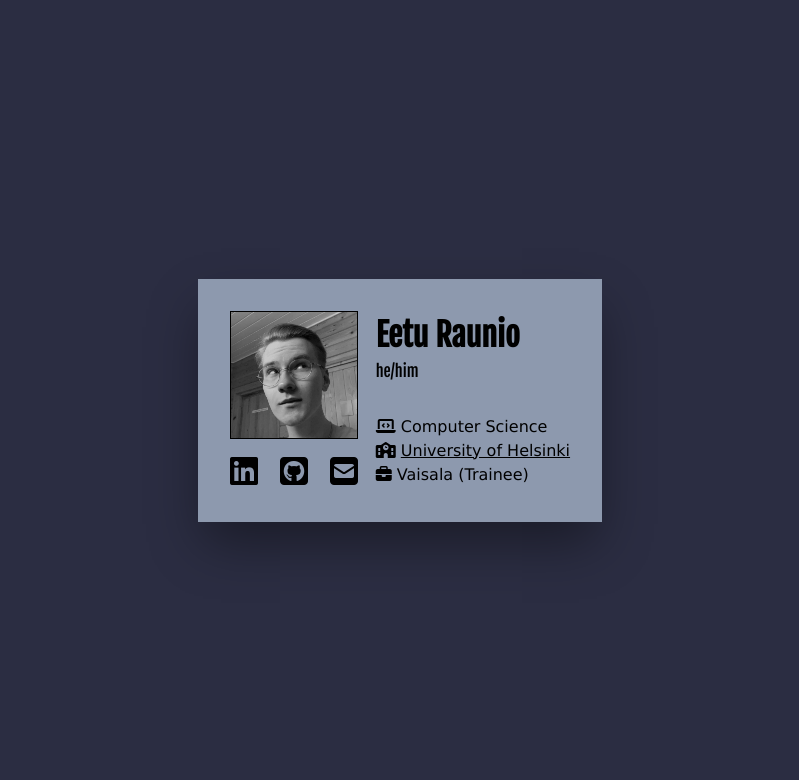
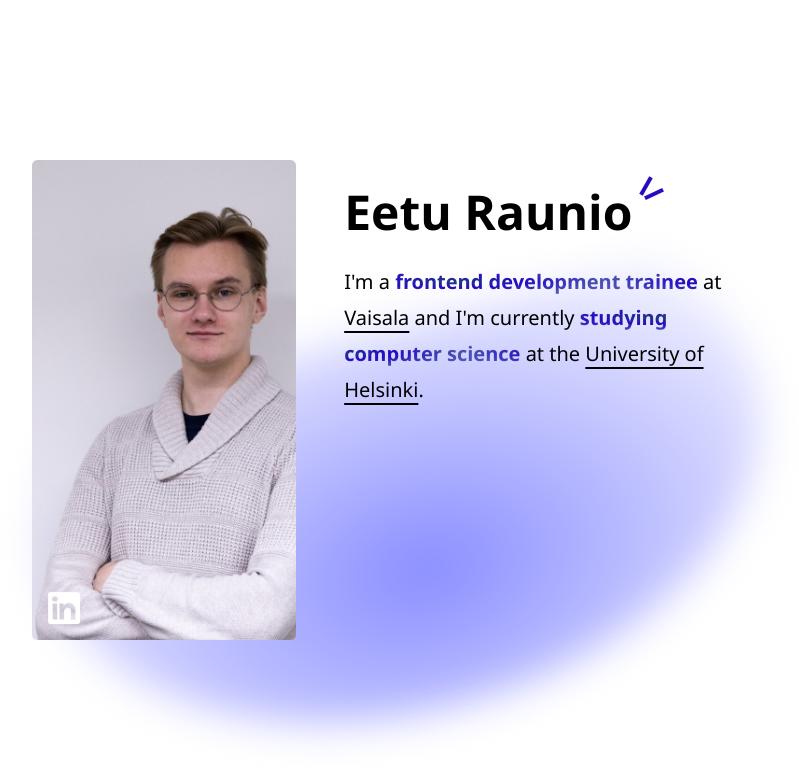
Before and after one commit to ConcernedHobbit/concernedhobbit.github.io, a plain HTML site: page index.html in a window 1280 px wide. Shown: the whole page, without its empty margins (240-1039 px from the left). Drawn offline with Linux system fonts and the light colour scheme.

Commit message:
homepage v2

```diff
--- a/index.html
+++ b/index.html
@@ -1,87 +1,59 @@
 <!DOCTYPE html>
 <html>
   <head>
-		<meta charset="utf-8">
-		<meta name="viewport" content="width=device-width, initial-scale=1.0">
-		<meta http-equiv="X-UA-Compatible" content="ie=edge">
-		<meta name="description" content="Home of Eetu Raunio">
-		<meta name="theme-color" content="#2B2D42">
+    <meta charset="utf-8" />
+    <meta name="viewport" content="width=device-width, initial-scale=1.0" />
+    <meta http-equiv="X-UA-Compatible" content="ie=edge" />
+    <meta
+      name="description"
+      content="Eetu Raunio, frontend-focused developer"
+    />
+    <meta name="theme-color" content="#0e4f24" />
 
     <title>Eetu Raunio</title>
-		<link rel="stylesheet" href="style.css">
-
-		<link rel="preconnect" href="https://fonts.googleapis.com">
-		<link rel="preconnect" href="https://fonts.gstatic.com" crossorigin>
-		<link href="https://fonts.googleapis.com/css2?family=Fjalla+One&display=swap" rel="stylesheet">
-
-		<script src="https://kit.fontawesome.com/8a2e488beb.js" crossorigin="anonymous"></script>
+    <link rel="stylesheet" href="style.css" />
   </head>
   <body>
     <main>
+      <a
+        href="https://www.linkedin.com/in/eeturaunio/"
+        target="_blank"
+        rel="noopener noreferrer"
+        id="profile-container"
+      >
         <img
-					width="128px"
-					id="profile"
-					src="profile.jpg"
-					alt="Profile picture"
+          id="profile-picture"
+          src="work.jpg"
+          alt="A man in their early twenties, arms crossed, circular glasses, short hair, staring at the camera."
+          height="480px"
         />
+        <img
+          id="linkedin-logo"
+          src="linkedin.png"
+          height="32px"
+          alt="LinkedIn logo"
+        />
+      </a>
 
-			<div id="bio">
-				<div id="name">
-					<h1>
-						Eetu Raunio
-					</h1>
-					<p>he/him</p>
-				</div>
-
+      <div id="personal-info">
+        <h1>Eetu Raunio</h1>
         <p>
-					<i class="fa-solid fa-laptop-code" aria-hidden="true"></i>
-					Computer Science
-				</p>
-
-				<p>
-					<i class="fa-solid fa-school" aria-hidden="true"></i>
+          I'm a <span class="fancy">frontend development trainee</span> at
+          <a
+            href="https://vaisala.com"
+            target="_blank"
+            rel="noopener noreferrer"
+            >Vaisala</a
+          >
+          and I'm currently
+          <span class="fancy">studying computer science</span> at the
           <a
             href="https://helsinki.fi"
             target="_blank"
-						rel="noreferrer noopener"
-						>
-						University of Helsinki
-					</a>
+            rel="noopener noreferrer"
+            >University of Helsinki</a
+          >.
         </p>
-
-				<p>
-					<i class="fa-solid fa-briefcase" aria-hidden="true"></i>
-					Vaisala (Trainee)
-				</p>
-			</div>
-
-			<div id="socials">
-				<a
-					href="https://www.linkedin.com/in/eeturaunio"
-					target="_blank"
-					rel="noreferrer noopener"
-					aria-label="LinkedIn"
-				>
-					<i class="fa-brands fa-linkedin fa-2x" aria-hidden="true"></i>
-				</a>
-
-				<a
-					href="https://github.com/ConcernedHobbit"
-					target="_blank"
-					rel="noreferrer noopener"
-					aria-label="GitHub"
-				>
-					<i class="fa-brands fa-github-square fa-2x" aria-hidden="true"></i>
-				</a>
-
-				<a
-					href="mailto:eetu.raunio@helsinki.fi"
-					target="_blank"
-					rel="noreferrer noopener"
-					aria-label="E-mail"
-				>
-					<i class="fa-solid fa-square-envelope fa-2x" aria-hidden="true"></i>
-				</a>
       </div>
     </main>
   </body>
--- a/style.css
+++ b/style.css
@@ -26,15 +26,20 @@ html:focus-within {
 
 /* Set core body defaults */
 body {
-  min-height: 100vh;
+  min-height: 100svh;
   text-rendering: optimizeSpeed;
   line-height: 1.5;
+  font-family: "Segoe UI", Tahoma, Geneva, Verdana, sans-serif;
+
+  display: flex;
+  align-items: center;
+  justify-content: center;
 }
 
 /* Remove all animations, transitions and smooth scroll for people that prefer not to see them */
 @media (prefers-reduced-motion: reduce) {
   html:focus-within {
-   scroll-behavior: auto;
+    scroll-behavior: auto;
   }
 
   *,
@@ -47,93 +52,220 @@ body {
   }
 }
 
-body {
-  font-family: Verdana, Geneva, Tahoma, sans-serif;
-  background-color: #2B2D42;
-  color: black;
+:root {
+  --background: white;
+  --text: black;
+  --normal-brightness: 1;
+}
+@media (prefers-color-scheme: dark) {
+  :root {
+    --background: #011123;
+    --text: #c2c2c2;
+    --normal-brightness: 0.7;
+  }
+}
 
-  display: flex;
-  justify-content: center;
-  align-items: center;
+html {
+  background-color: var(--background);
+  color: var(--text);
 }
 
 main {
-  padding: 2em;
-
-  display: grid;
-  grid-auto-columns: 1fr;
-  grid-template-columns: .75fr 1fr;
-  grid-template-rows: 1fr .25fr;
-  grid-template-areas:
-    "Profile Bio"
-    "Socials Bio";
-
-  background-color: #8D99AE;
-  box-shadow: rgba(0, 0, 0, 0.4) 0px 25px 50px -5px;
+  position: relative;
+  width: calc(800px - 2 * 2rem);
+  display: flex;
+  gap: 3rem;
+}
+main::before {
+  content: "";
+  width: 100%;
+  height: 100%;
+  z-index: -1;
+  position: absolute;
+  background-image: radial-gradient(#131bff7f, white);
+  background-position: 0px 100px;
+  background-repeat: no-repeat;
+  background-size: 100%;
+  transform: translate(0%, 15%) rotateZ(-15deg);
+  border-radius: 50%;
+  filter: blur(20px);
+}
+@media (prefers-color-scheme: dark) {
+  main::before {
+    content: none;
+  }
 }
 
-#profile {
-  grid-area: Profile;
-  border: 1px solid black;
-  filter: grayscale();
+#profile-container {
+  aspect-ratio: 3/2;
+  height: 480px;
+  border-radius: 4pt;
+  overflow: hidden;
+  transition: all 50ms ease-in-out;
+  position: relative;
+}
+#profile-picture {
+  animation: bring-front 0.5s ease-in forwards;
+  animation-delay: 250ms;
+
+  filter: brightness(calc(var(--normal-brightness) - 0.1));
+
+  transition: all 250ms ease-in-out;
+}
+#profile-container::before {
+  content: "";
+  width: 100%;
+  transition: opacity 250ms;
+  height: 100%;
+  position: absolute;
+  background-image: linear-gradient(
+    210deg,
+    rgba(0, 0, 0, 0) 10%,
+    #0076b58c,
+    #093a72cf
+  );
+  z-index: 2;
+  opacity: 0;
+
+  display: flex;
+  align-items: end;
+  justify-content: center;
+  padding-bottom: 1rem;
+  color: white;
+}
+@media (prefers-color-scheme: dark) {
+  #profile-container::before {
+    background-image: linear-gradient(
+      210deg,
+      rgba(0, 0, 0, 0) 10%,
+      #04476c8c,
+      #07284dcf
+    );
+  }
+}
+@media (hover: hover) {
+  #profile-container:hover::before,
+  #profile-container:focus::before {
+    opacity: 1;
+  }
+}
+#profile-container:focus-visible::before {
+  content: "Connect with me";
+  opacity: 1;
+}
+#personal-info {
+  margin-top: 1rem;
+}
+@keyframes bring-front {
+  100% {
+    filter: brightness(var(--normal-brightness));
+    scale: 1.05;
+  }
 }
 
-#name {
-  font-family: 'Fjalla One', sans-serif;
-  margin-bottom: 2em;
+#linkedin-logo {
+  position: absolute;
+  z-index: 3;
+  bottom: 1rem;
+  left: 1rem;
 }
 
-#bio {
-  grid-area: Bio;
+h1 {
+  font-size: 3rem;
+  margin-bottom: 1rem;
+  position: relative;
+  width: max-content;
+}
+h1::before,
+h1::after {
+  content: "";
+  position: absolute;
+  height: 20px;
+  border: 2px solid #260bc4;
+}
+@media (prefers-color-scheme: dark) {
+  h1::before,
+  h1::after {
+    border-color: #5776db;
+  }
+}
+h1::before {
+  top: 0.5rem;
+  right: -1.5rem;
+  transform: rotateZ(65deg);
+}
+h1::after {
+  right: -1rem;
+  transform: rotateZ(30deg);
 }
 
-#socials {
-  grid-area: Socials;
-  align-self: start;
-  margin-top: 1em;
-  width: 128px;
-
-  display: flex;
-  justify-content: space-between;
-
+p {
+  font-size: 1.25rem;
+  line-height: 2.25rem;
 }
-
-@media only screen and (max-width: 700px) {
-  main {
-    grid-auto-columns: 1fr;
-    grid-template-columns: 1fr 1fr;
-    grid-template-rows: .75fr 1fr .33fr;
-    gap: 0px 0px;
-    grid-template-areas:
-      "Profile Profile"
-      "Bio Bio"
-      "Socials Socials";
+.fancy {
+  background-image: radial-gradient(#1f3c7e, #260bc4, #474eb1, #6e59e8);
+  background-clip: text;
+  color: transparent;
+  font-weight: 600;
+  animation: fancy-scroll 6s linear infinite;
+}
+@media (prefers-color-scheme: dark) {
+  .fancy {
+    background-image: radial-gradient(#65beee, #3b89b4, #3959c2, #6396cf);
   }
-
-  #socials {
-    align-self: end;
+}
+@keyframes fancy-scroll {
+  0% {
+    background-position-x: 0px;
+  }
+  100% {
+    background-position-x: 250px;
   }
 }
 
 a {
-  color: black;
-  text-decoration: underline;
+  color: inherit;
+  text-underline-offset: 6px;
+  transition: all 100ms ease-in-out;
+
+  outline: none;
+}
+a:hover,
+a:focus-visible {
+  color: #1c72bd;
+  text-underline-offset: 4px;
 }
 
-a:hover {
-  text-decoration: none;
+@media only screen and (max-width: 800px) {
+  body {
+    align-items: baseline;
+    padding: 2rem;
+  }
+
+  main {
+    flex-direction: column-reverse;
+    justify-content: space-between;
+    margin-top: 1rem;
+
+    gap: 4rem;
+  }
+  main::before {
+    transform: none;
+    height: 80svh;
+  }
+
+  #profile-container {
+    width: min(100%, 455px);
+    height: unset;
+    aspect-ratio: 1/1;
+    max-height: 455px;
+  }
+  #profile-picture {
+    width: 100%;
+    object-fit: cover;
+  }
 }
 
-a:focus {
-  outline: 2px solid black;
-  outline-offset: 2px;
+@media (prefers-color-scheme: dark) {
 }
-
-#socials > a {
-  color: black;
-  text-decoration: none;
-}
-
-.gray {
-  color: #444;
-}
```
Also changed, not shown: linkedin.png (added), profile.jpg (deleted), work.jpg (added). Lines whose indentation alone changed are shown as unchanged.
